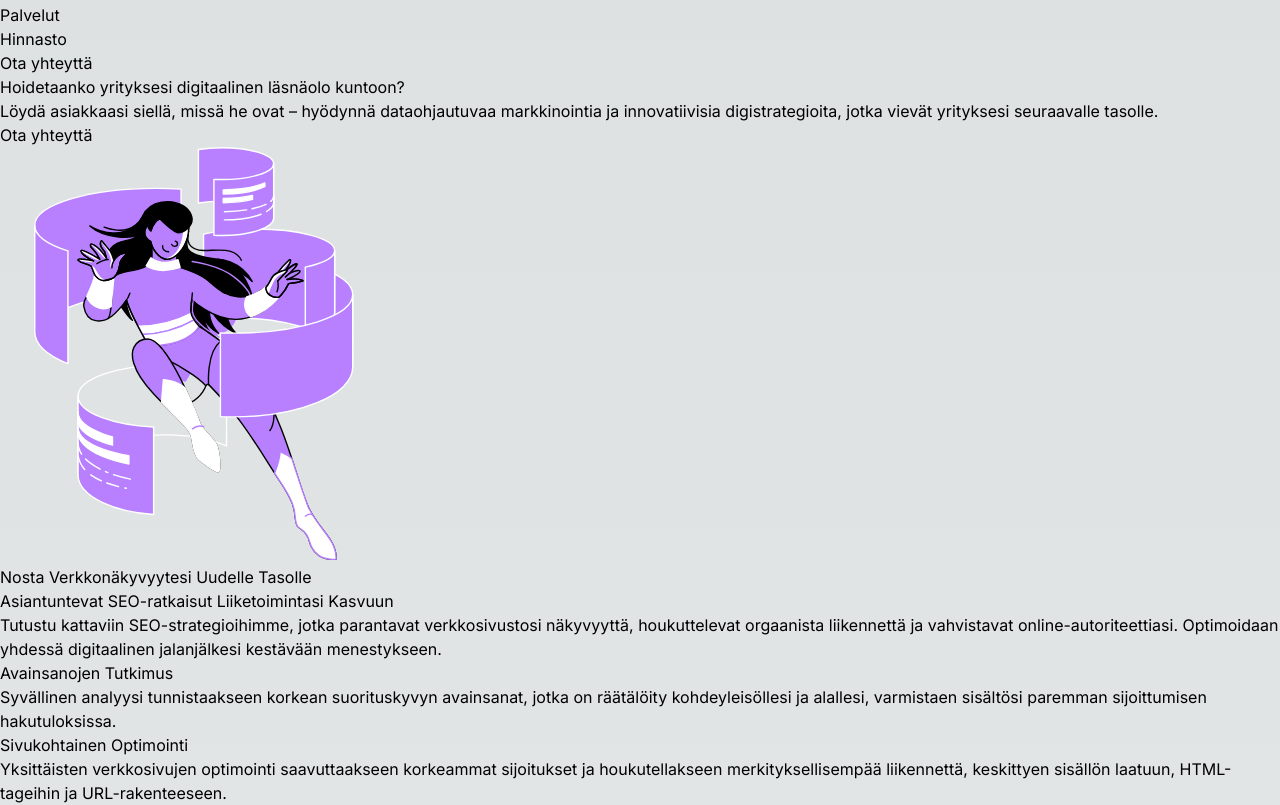
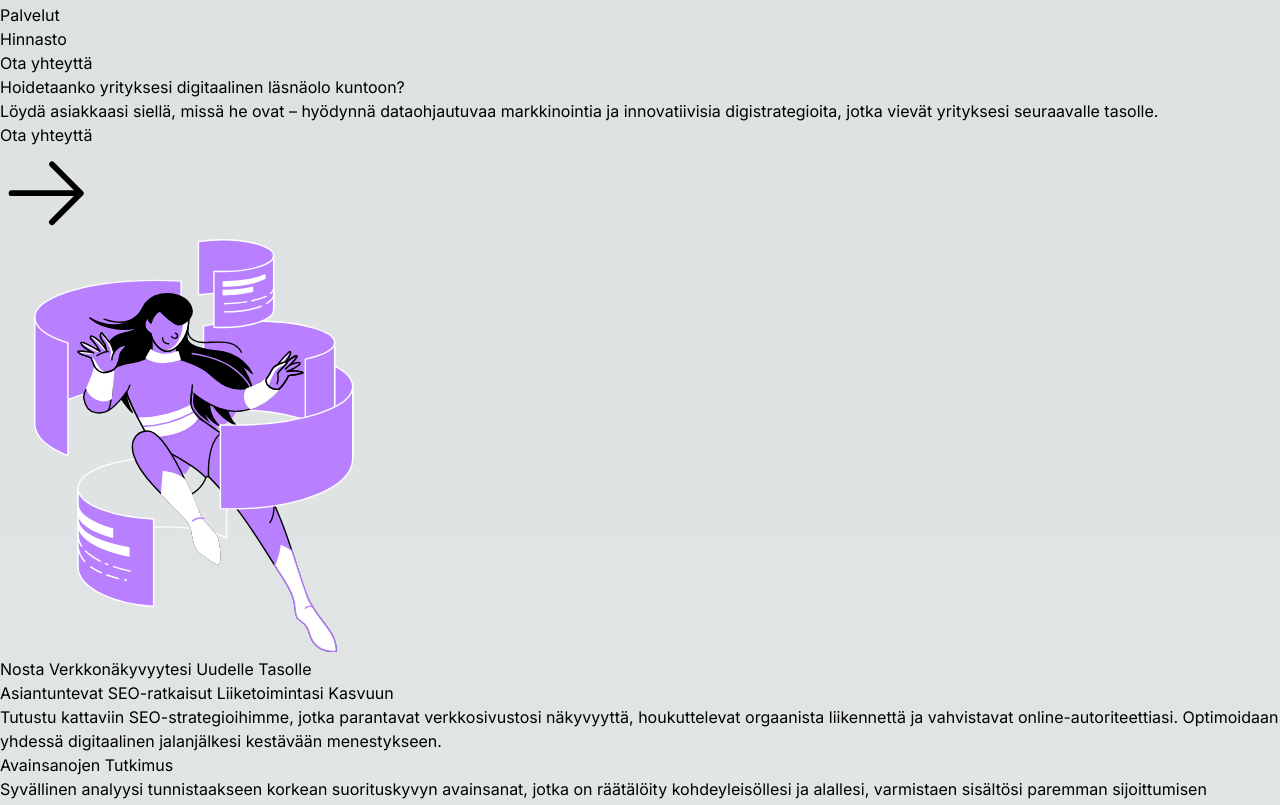
Before and after one commit to Itsdarkhere/VJXSOFT, a Next.js app: page / in a window 1280 px wide. Shown: the part 1485-2290 px from the top of the page. Built offline with nearby package versions, Linux system fonts and the light colour scheme.

Commit message:
Very nice

```diff
--- a/components/Hero.tsx
+++ b/components/Hero.tsx
@@ -1,15 +1,19 @@
 import Image from "next/image";
 import sss from '../public/sss.svg';
+import { ArrowRightIcon } from "@heroicons/react/24/solid";
 
 export default function Hero() {
 
     return (
-        <section className="lg:px-6 w-full flex justify-center my-12">
+        <section className="lg:px-6 w-full flex justify-center my-24">
             <div className="w-full lg:py-10 flex flex-col lg:flex-row justify-between max-w-7xl lg:bg-white lg:rounded-3xl px-6">
                 <div className="flex flex-col gap-2 justify-center items-start max-w-3xl">
                     <h3 className=" text-4xl font-bold tracking-tight text-gray-100 lg:text-gray-900 sm:text-6xl">Hoidetaanko yrityksesi digitaalinen läsnäolo kuntoon?</h3>
                     <h6 className=" mt-4 text-xl text-gray-300 lg:text-gray-500">Löydä asiakkaasi siellä, missä he ovat – hyödynnä dataohjautuvaa markkinointia ja innovatiivisia digistrategioita, jotka vievät yrityksesi seuraavalle tasolle.</h6>
-                    <button className=" mt-6 inline-block rounded-md border border-transparent bg-indigo-600 px-8 py-3 text-center font-medium text-white hover:bg-indigo-700">Ota yhteyttä</button>
+                    <button className=" mt-6 gap-2 flex flex-row items-center rounded-md border border-transparent bg-indigo-600 px-8 py-3 text-center font-medium text-white hover:bg-indigo-700">
+                        Ota yhteyttä
+                        <ArrowRightIcon className=" text-white w-4" />
+                    </button>
                 </div>
                 <Image className=" hidden lg:block" src={sss} alt="VJXSOFT" />
             </div>
```
